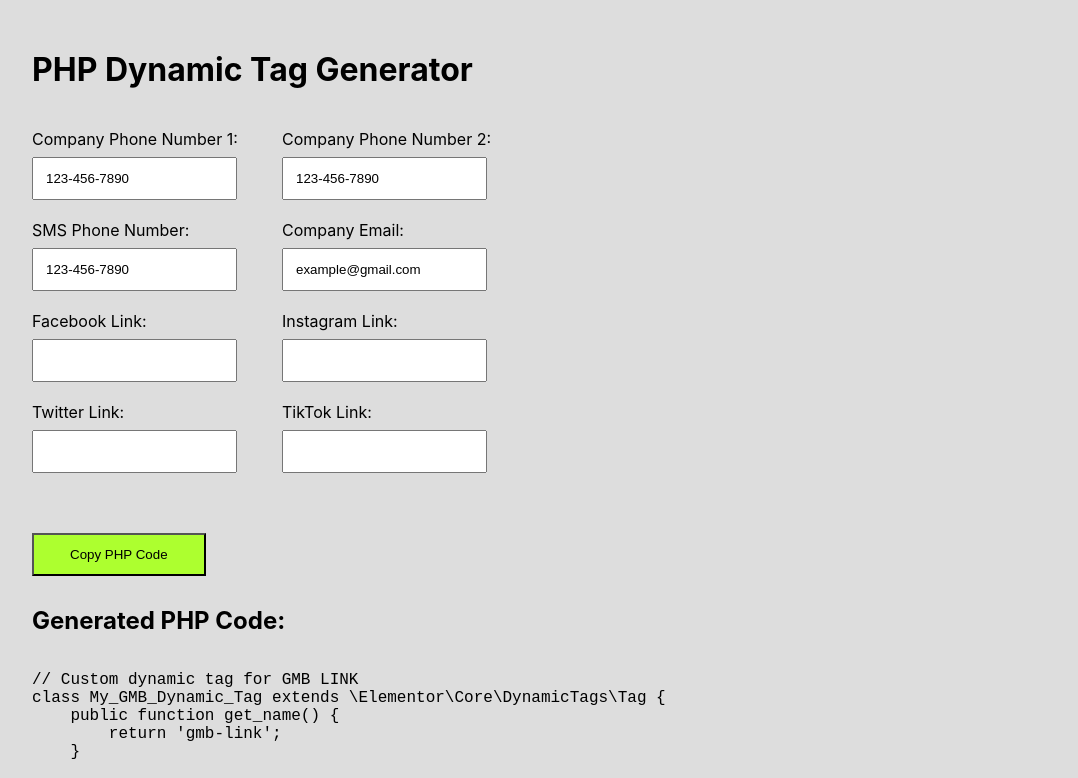
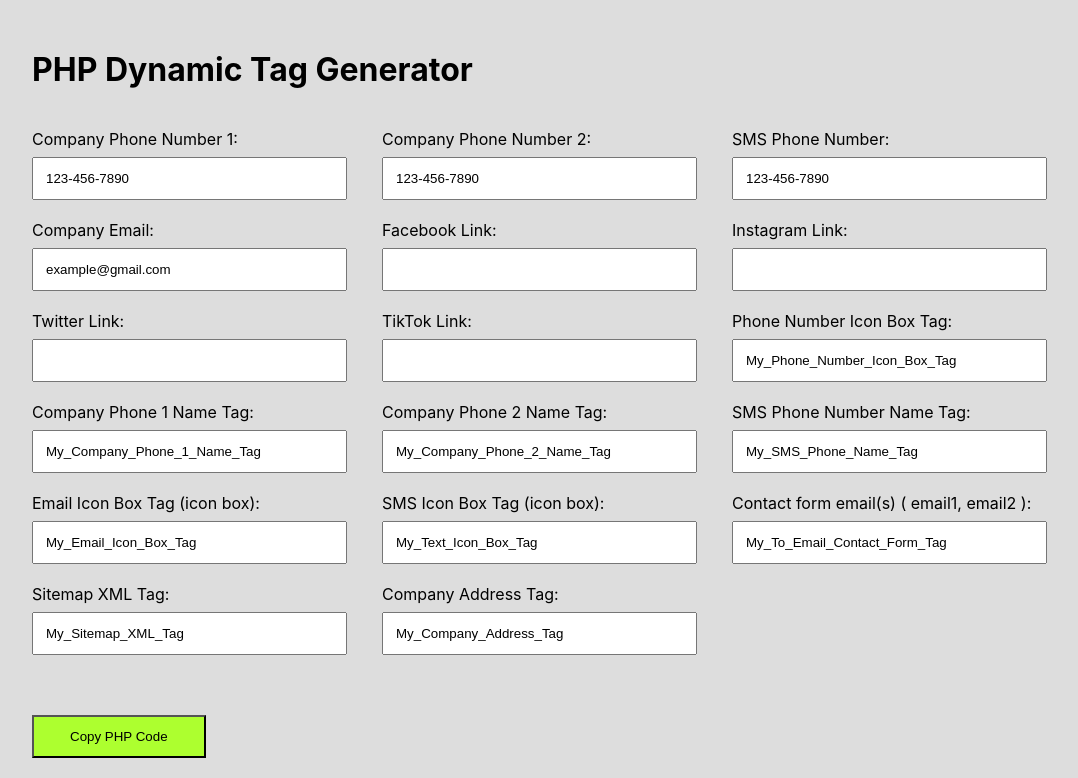
Before and after one commit to Mtuozzo86/Dynamic-Tags-Project, a React (Create React App) app: page / in a window 1280 px wide. Shown: the top 778 px of the page, without its empty margins (18-1096 px from the left). Built offline with nearby package versions, Linux system fonts and the light colour scheme.

Commit message:
new fields added

```diff
--- a/src/App.css
+++ b/src/App.css
@@ -18,15 +18,20 @@
   display: flex;
   align-items: center;
   flex-wrap: wrap;
-  width: 60%;
+  width: 100%;
 }
 
 label {
-  width: 250px;
+  display: flex;
+  flex-direction: column;
+  width: 350px;
   margin-bottom: 20px;
 }
 
+
+
 input {
+  width: 90%;
   margin-top: 8px;
   padding: 12px;
 }
--- a/src/App.js
+++ b/src/App.js
@@ -10,6 +10,16 @@ function App() {
   const [instagramLink, setInstagramLink] = useState("");
   const [twitterLink, setTwitterLink] = useState("");
   const [tiktokLink, setTiktokLink] = useState("");
+  //   new
+  const [phoneNumberIconBoxTag, setPhoneNumberIconBoxTag] = useState("My_Phone_Number_Icon_Box_Tag")
+  const [companyPhone1NameTag, setCompanyPhone1NameTag] = useState("My_Company_Phone_1_Name_Tag");
+  const [companyPhone2NameTag, setCompanyPhone2NameTag] = useState("My_Company_Phone_2_Name_Tag");
+  const [smsPhoneNameTag, setSmsPhoneNameTag] = useState("My_SMS_Phone_Name_Tag");
+  const [emailIconBoxTag, setEmailIconBoxTag] = useState("My_Email_Icon_Box_Tag");
+  const [textIconBoxTag, setTextIconBoxTag] = useState("My_Text_Icon_Box_Tag");
+  const [toEmailContactFormTag, setToEmailContactFormTag] = useState("My_To_Email_Contact_Form_Tag");
+  const [sitemapXmlTag, setSitemapXmlTag] = useState("My_Sitemap_XML_Tag");
+  const [companyAddressTag, setCompanyAddressTag] = useState("My_Company_Address_Tag");
 
   const phpCode = `
 
@@ -263,6 +273,231 @@ class My_Phone_Number_Icon_Box_Tag extends \\Elementor\\Core\\DynamicTags\\Tag {
     }
 }
 
+// Custom dynamic tag for Phone Number (Icon Box desc.)
+class My_Phone_Number_Icon_Box_Tag extends \\Elementor\\Core\\DynamicTags\\Tag {
+    public function get_name() {
+        return 'phone-number-icon-box';
+    }
+
+    public function get_title() {
+        return __( 'Phone Number (Icon Box desc.)', 'plugin-name' );
+    }
+
+    public function get_group() {
+        return 'site';
+    }
+
+    public function get_categories() {
+        return [ \\Elementor\\Modules\\DynamicTags\\Module::TEXT_CATEGORY ];
+    }
+
+    protected function register_controls() {}
+
+    public function render() {
+        echo '<a href="${phoneNumberIconBoxTag}">${phoneNumberIconBoxTag}</a>';
+    }
+}
+
+// Custom dynamic tag for Company Phone #1 Name
+class My_Company_Phone_1_Name_Tag extends \\Elementor\\Core\\DynamicTags\\Tag {
+    public function get_name() {
+        return 'company-phone-1-name';
+    }
+
+    public function get_title() {
+        return __( 'Company Phone #1 Name', 'plugin-name' );
+    }
+
+    public function get_group() {
+        return 'site';
+    }
+
+    public function get_categories() {
+        return [ \\Elementor\\Modules\\DynamicTags\\Module::TEXT_CATEGORY ];
+    }
+
+    protected function register_controls() {}
+
+    public function render() {
+        echo 'Call: ${companyPhone1NameTag}';
+    }
+}
+
+// Custom dynamic tag for Company Phone #2 Name
+class My_Company_Phone_2_Name_Tag extends \\Elementor\\Core\\DynamicTags\\Tag {
+    public function get_name() {
+        return 'company-phone-2-name';
+    }
+
+    public function get_title() {
+        return __( 'Company Phone #2 Name', 'plugin-name' );
+    }
+
+    public function get_group() {
+        return 'site';
+    }
+
+    public function get_categories() {
+        return [ \\Elementor\\Modules\\DynamicTags\\Module::TEXT_CATEGORY ];
+    }
+
+    protected function register_controls() {}
+
+    public function render() {
+        echo 'Call: ${companyPhone2NameTag}';
+    }
+}
+
+// Custom dynamic tag for SMS Phone # Name
+class My_SMS_Phone_Name_Tag extends \\Elementor\\Core\\DynamicTags\\Tag {
+    public function get_name() {
+        return 'sms-phone-name';
+    }
+
+    public function get_title() {
+        return __( 'SMS Phone # Name', 'plugin-name' );
+    }
+
+    public function get_group() {
+        return 'site';
+    }
+
+    public function get_categories() {
+        return [ \\Elementor\\Modules\\DynamicTags\\Module::TEXT_CATEGORY ];
+    }
+
+    protected function register_controls() {}
+
+    public function render() {
+        echo 'Text: ${smsPhoneNameTag}';
+    }
+}
+
+// Custom dynamic tag for Email (Icon Box desc.)
+class My_Email_Icon_Box_Tag extends \\Elementor\\Core\\DynamicTags\\Tag {
+    public function get_name() {
+        return 'email-icon-box';
+    }
+
+    public function get_title() {
+        return __( 'Email (Icon Box desc.)', 'plugin-name' );
+    }
+
+    public function get_group() {
+        return 'site';
+    }
+
+    public function get_categories() {
+        return [ \\Elementor\\Modules\\DynamicTags\\Module::TEXT_CATEGORY ];
+    }
+
+    protected function register_controls() {}
+
+    public function render() {
+        echo '<a href="${emailIconBoxTag}">Send an email ></a>';
+    }
+}
+
+// Custom dynamic tag for SMS (Icon Box desc.)
+class My_Text_Icon_Box_Tag extends \\Elementor\\Core\\DynamicTags\\Tag {
+    public function get_name() {
+        return 'text-icon-box';
+    }
+
+    public function get_title() {
+        return __( 'SMS (Icon Box desc.)', 'plugin-name' );
+    }
+
+    public function get_group() {
+        return 'site';
+    }
+
+    public function get_categories() {
+        return [ \\Elementor\\Modules\\DynamicTags\\Module::TEXT_CATEGORY ];
+    }
+
+    protected function register_controls() {}
+
+    public function render() {
+        echo '<a href="sms:${textIconBoxTag}">${textIconBoxTag}</a>';
+    }
+}
+
+// Custom dynamic tag for "To Email(s) Contact Form"
+class My_To_Email_Contact_Form_Tag extends \\Elementor\\Core\\DynamicTags\\Tag {
+    public function get_name() {
+        return 'to-email-contact-form';
+    }
+
+    public function get_title() {
+        return __( 'To Email(s) Contact Form', 'plugin-name' );
+    }
+
+    public function get_group() {
+        return 'site';
+    }
+
+    public function get_categories() {
+        return [ \\Elementor\\Modules\\DynamicTags\\Module::TEXT_CATEGORY ];
+    }
+
+    protected function register_controls() {}
+
+    public function render() {
+        echo '${toEmailContactFormTag}';
+    }
+}
+
+// Custom dynamic tag for "sitemap.xml"
+class My_Sitemap_XML_Tag extends \\Elementor\\Core\\DynamicTags\\Tag {
+    public function get_name() {
+        return 'sitemap-xml';
+    }
+
+    public function get_title() {
+        return __( 'sitemap.xml', 'plugin-name' );
+    }
+
+    public function get_group() {
+        return 'site';
+    }
+
+    public function get_categories() {
+        return [ \\Elementor\\Modules\\DynamicTags\\Module::TEXT_CATEGORY ];
+    }
+
+    protected function register_controls() {}
+
+    public function render() {
+        echo '${sitemapXmlTag}/sitemap.xml';
+    }
+}
+
+// Custom dynamic tag for Company Address
+class My_Company_Address_Tag extends \\Elementor\\Core\\DynamicTags\\Tag {
+    public function get_name() {
+        return 'company-address';
+    }
+
+    public function get_title() {
+        return __( 'Company Address', 'plugin-name' );
+    }
+
+    public function get_group() {
+        return 'site';
+    }
+
+    public function get_categories() {
+        return [ \\Elementor\\Modules\\DynamicTags\\Module::TEXT_CATEGORY ];
+    }
+
+    protected function register_controls() {}
+
+    public function render() {
+        echo '${companyAddressTag}'; // Replace this with your actual company address
+    }
+}
+
 // Register the custom dynamic tags
 add_action( 'elementor/dynamic_tags/register', function( $dynamic_tags ) {
     $dynamic_tags->register( new \\My_GMB_Dynamic_Tag() );
@@ -275,6 +510,14 @@ add_action( 'elementor/dynamic_tags/register', function( $dynamic_tags ) {
     $dynamic_tags->register( new \\My_Twitter_Tag() );
     $dynamic_tags->register( new \\My_TikTok_Tag() );
     $dynamic_tags->register( new \\My_Phone_Number_Icon_Box_Tag() );
+    $dynamic_tags->register( new \\My_Company_Phone_1_Name_Tag() );
+    $dynamic_tags->register( new \\My_Company_Phone_2_Name_Tag() );
+    $dynamic_tags->register( new \\My_SMS_Phone_Name_Tag() );
+    $dynamic_tags->register( new \\My_Email_Icon_Box_Tag() );
+    $dynamic_tags->register( new \\My_Text_Icon_Box_Tag() );
+    $dynamic_tags->register( new \\My_To_Email_Contact_Form_Tag() );
+    $dynamic_tags->register( new \\My_Sitemap_XML_Tag() );
+    $dynamic_tags->register( new \\My_Company_Address_Tag() );
 });
 
 
@@ -360,6 +603,90 @@ add_action( 'elementor/dynamic_tags/register', function( $dynamic_tags ) {
             onChange={(e) => setTiktokLink(e.target.value)}
           />
         </label>
+
+        <label>
+          Phone Number Icon Box Tag:
+          <input
+            type="text"
+            value={phoneNumberIconBoxTag}
+            onChange={(e) => setPhoneNumberIconBoxTag(e.target.value)}
+          />
+        </label>
+
+        <label>
+          Company Phone 1 Name Tag:
+          <input
+            type="text"
+            value={companyPhone1NameTag}
+            onChange={(e) => setCompanyPhone1NameTag(e.target.value)}
+          />
+        </label>
+
+        <label>
+          Company Phone 2 Name Tag:
+          <input
+            type="text"
+            value={companyPhone2NameTag}
+            onChange={(e) => setCompanyPhone2NameTag(e.target.value)}
+          />
+        </label>
+
+        <label>
+          SMS Phone Number Name Tag:
+          <input
+            type="text"
+            value={smsPhoneNameTag}
+            onChange={(e) => setSmsPhoneNameTag(e.target.value)}
+          />
+        </label>
+
+        <label>
+          Email Icon Box Tag (icon box):
+          <input
+            type="text"
+            value={emailIconBoxTag}
+            onChange={(e) => setEmailIconBoxTag(e.target.value)}
+          />
+        </label>
+
+        <label>
+          SMS Icon Box Tag (icon box):
+          <input
+            type="text"
+            value={textIconBoxTag}
+            onChange={(e) => setTextIconBoxTag(e.target.value)}
+          />
+        </label>
+
+        <label>
+          Contact form email(s) ( email1, email2 ):
+          <input
+            type="text"
+            value={toEmailContactFormTag}
+            onChange={(e) => setToEmailContactFormTag(e.target.value)}
+          />
+        </label>
+
+        <label>
+          Sitemap XML Tag:
+          <input
+            type="text"
+            value={sitemapXmlTag}
+            onChange={(e) => setSitemapXmlTag(e.target.value)}
+          />
+        </label>
+
+        <label>
+          Company Address Tag:
+          <input
+            type="text"
+            value={companyAddressTag}
+            onChange={(e) => setCompanyAddressTag(e.target.value)}
+          />
+        </label>
+
+
+
       </div>
       <button onClick={handleCopy}>Copy PHP Code</button>
       <h2>Generated PHP Code:</h2>
```
